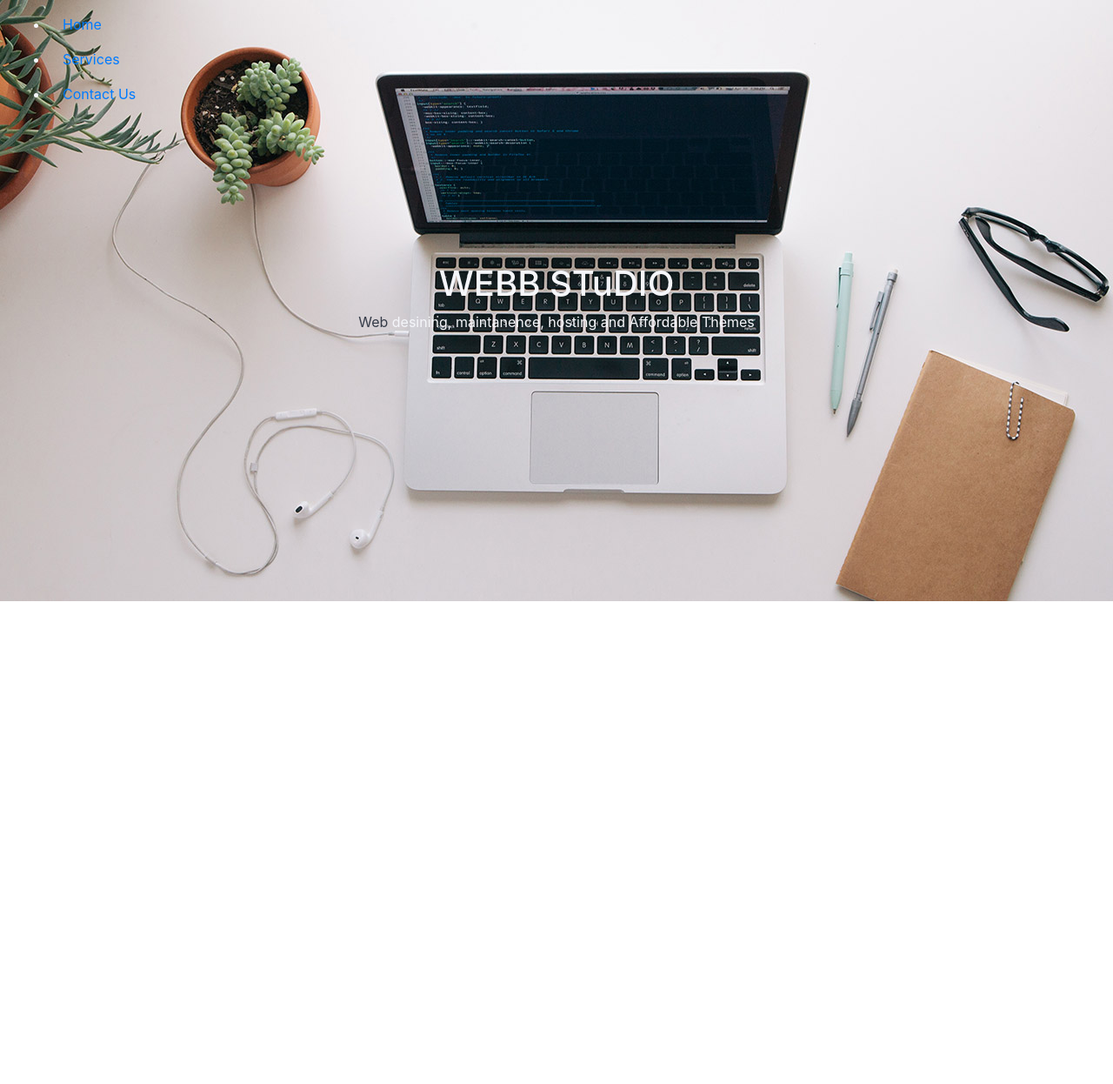
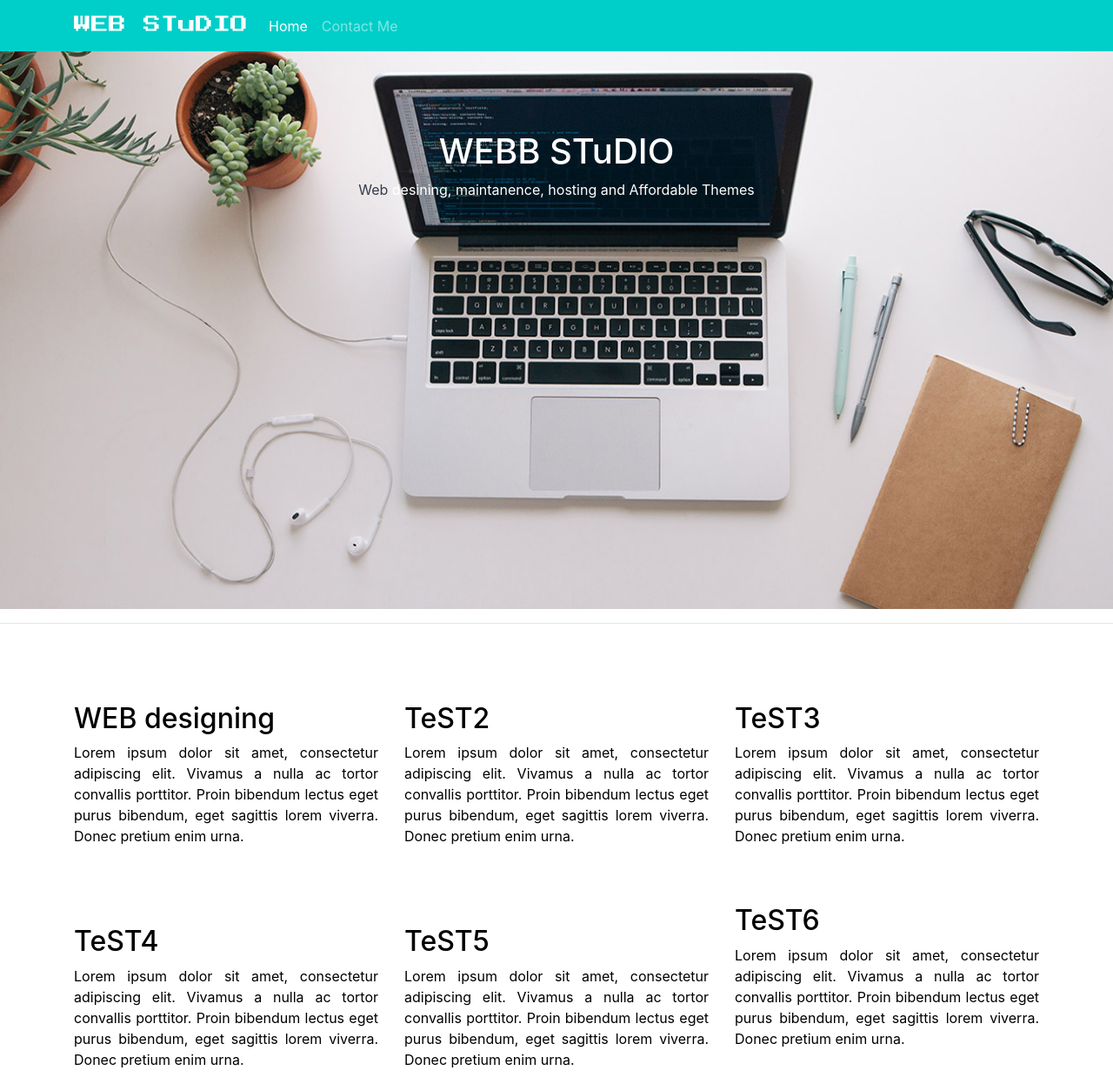
Before and after one commit to webbstudio/webbstudio.github.io, a plain HTML site: page index.html in a window 1280 px wide. Shown: the whole page at 87% size. Before the commit the page ends 800 px from the top, so only its background shows below. Drawn offline with nearby package versions, Linux system fonts and the light colour scheme.

Commit message:
hanged enitre

```diff
--- a/css/style.css
+++ b/css/style.css
@@ -1,6 +1,30 @@
 body{
-color: #f5f6fa;
+	color: #fff;
+}
+
+.myImage{
+  background-image: url('../images/developer.jpg');
+  background-position:top;
+  background-repeat: no-repeat;
+  background-size: cover;
+  color: #fff;
+  min-height: 700px;
 }
 .makeheading{
   padding-top: 150px;
 }
+.makeBanner{
+	font-family: 'Press Start 2P', cursive;
+}
+.myGrid{
+	color: #000;
+}
+.makehr{
+
+}
+.row{
+	padding-top: 50px;
+}
+.col-md-4{
+	text-align: justify;
+}
--- a/index.html
+++ b/index.html
@@ -7,44 +7,83 @@
 
     <!-- Bootstrap CSS -->
     <link rel="stylesheet" href="https://maxcdn.bootstrapcdn.com/bootstrap/4.0.0/css/bootstrap.min.css" integrity="sha384-Gn5384xqQ1aoWXA+058RXPxPg6fy4IWvTNh0E263XmFcJlSAwiGgFAW/dAiS6JXm" crossorigin="anonymous">
+    <link href="https://fonts.googleapis.com/css?family=Press+Start+2P" rel="stylesheet">
 
   <link rel="stylesheet" href="./css/style.css">
-    <title>WEB STuDIO| Where beautiful websites are born</title>
-
-<style media="screen">
-body{
-  background-image: url("developer.jpg");
-  background-position:top;
-  background-repeat: no-repeat;
-}
-</style>
-  </head>
-  <nav class="navbar navbar-default">
-    <ul>
-      <li class="nav-item">
-        <a class="nav-link" href="index.html">Home</a>
-      </li>
-      <li class="nav-item"><a class="nav-link" href="index.html">Services</a></li>
-      <li class="nav-item"><a class="nav-link" href="index.html">Contact Us</a></li>
-    </ul>
+    <title>WEBB STuDIO| Where beautiful websites are born</title>
 
 
-  </nav>
-  <body>
+  </head>
+
+<body>
+	<div class="myImage">
+	<nav class="navbar navbar-expand-md  fixed-top navbar-dark" style="background-color:#00cec9; ">
+		<div class="container">
+  			<a class="navbar-brand" href="#"><span class="makeBanner">WEB STuDIO</span></a>
+ 			 <button class="navbar-toggler" type="button" data-toggle="collapse" data-target="#navbarSupportedContent" aria-controls="navbarSupportedContent" aria-expanded="false" aria-label="Toggle navigation">
+  			  <span class="navbar-toggler-icon"></span>
+ 			 </button>
+ 		 <div class="collapse navbar-collapse" id="navbarSupportedContent">
+  		  <ul class="navbar-nav mr-auto">
+  	    <li class="nav-item active">
+        		<a class="nav-link" href="#">Home <span class="sr-only">(current)</span></a>
+     	 </li>
+     	 <li class="nav-item">
+       		 <a class="nav-link" href="#">Contact Me</a>
+     	 </li>
 
 
-    <div class="container text-center makeheading">
-    <h1>WEBB STuDIO</h1>
-    <p><span style="color:#353b48;">Web</span> desining, maintanence, hosting and Affordable Themes</p>
 
+    </ul>
+    </div>
+  </div>
 
+</nav>
+<section>
+  <div class="container text-center makeheading">
+  <h1>WEBB STuDIO</h1>
+  <p><span style="color:#353b48;">Web</span> desining, maintanence, hosting and Affordable Themes</p>
   </div>
+</section>
+</div>
+<hr class="makehr">
+<div class="myGrid container">
+	<div class="row">
+		<div class="col-md-4">
+			<img src="./images/" alt="">
+			<h2>WEB designing</h2>
+			<p>Lorem ipsum dolor sit amet, consectetur adipiscing elit. Vivamus a nulla ac tortor convallis porttitor. Proin bibendum lectus eget purus bibendum, eget sagittis lorem viverra. Donec pretium enim urna. </p>
+		</div>
+		<div class="col-md-4">
+			<img src="./images/" alt="">
+			<h2>TeST2</h2>
+			<p>Lorem ipsum dolor sit amet, consectetur adipiscing elit. Vivamus a nulla ac tortor convallis porttitor. Proin bibendum lectus eget purus bibendum, eget sagittis lorem viverra. Donec pretium enim urna. </p>
+		</div>
+		<div class="col-md-4">
+			<img src="./images/" alt="">
+			<h2>TeST3</h2>
+			<p>Lorem ipsum dolor sit amet, consectetur adipiscing elit. Vivamus a nulla ac tortor convallis porttitor. Proin bibendum lectus eget purus bibendum, eget sagittis lorem viverra. Donec pretium enim urna. </p>
+		</div>
+	</div>
+	<div class="row">
+		<div class="col-md-4">
+			<img src="./images/" alt="">
+			<h2>TeST4</h2>
+			<p>Lorem ipsum dolor sit amet, consectetur adipiscing elit. Vivamus a nulla ac tortor convallis porttitor. Proin bibendum lectus eget purus bibendum, eget sagittis lorem viverra. Donec pretium enim urna.</p>
+		</div>
+		<div class="col-md-4">
+			<img src="./images/" alt="">
+			<h2>TeST5</h2>
+			<p>Lorem ipsum dolor sit amet, consectetur adipiscing elit. Vivamus a nulla ac tortor convallis porttitor. Proin bibendum lectus eget purus bibendum, eget sagittis lorem viverra. Donec pretium enim urna. </p>
+		</div>
+		<div class="col-md-4">
+			<h2>TeST6</h2>
+			<p>Lorem ipsum dolor sit amet, consectetur adipiscing elit. Vivamus a nulla ac tortor convallis porttitor. Proin bibendum lectus eget purus bibendum, eget sagittis lorem viverra. Donec pretium enim urna. </p>
+		</div>
+	</div>
+</div>
+
 </body>
-
-<section>
-
-</section>
-
     <!-- Optional JavaScript -->
     <!-- jQuery first, then Popper.js, then Bootstrap JS -->
     <script src="https://code.jquery.com/jquery-3.2.1.slim.min.js" integrity="sha384-KJ3o2DKtIkvYIK3UENzmM7KCkRr/rE9/Qpg6aAZGJwFDMVNA/GpGFF93hXpG5KkN" crossorigin="anonymous"></script>
```
Also changed, not shown: images/Capture.PNG (added).
